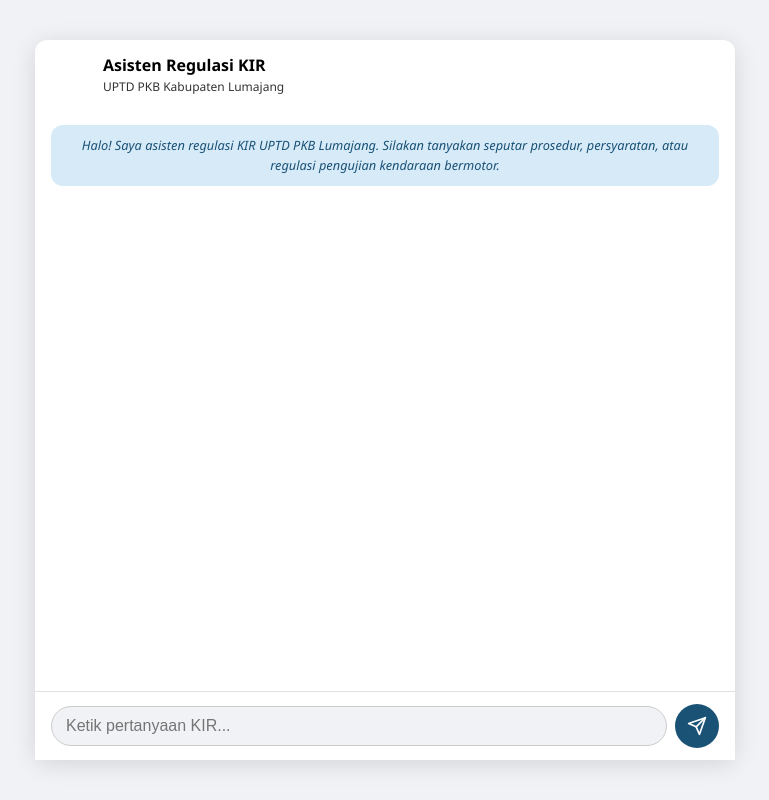
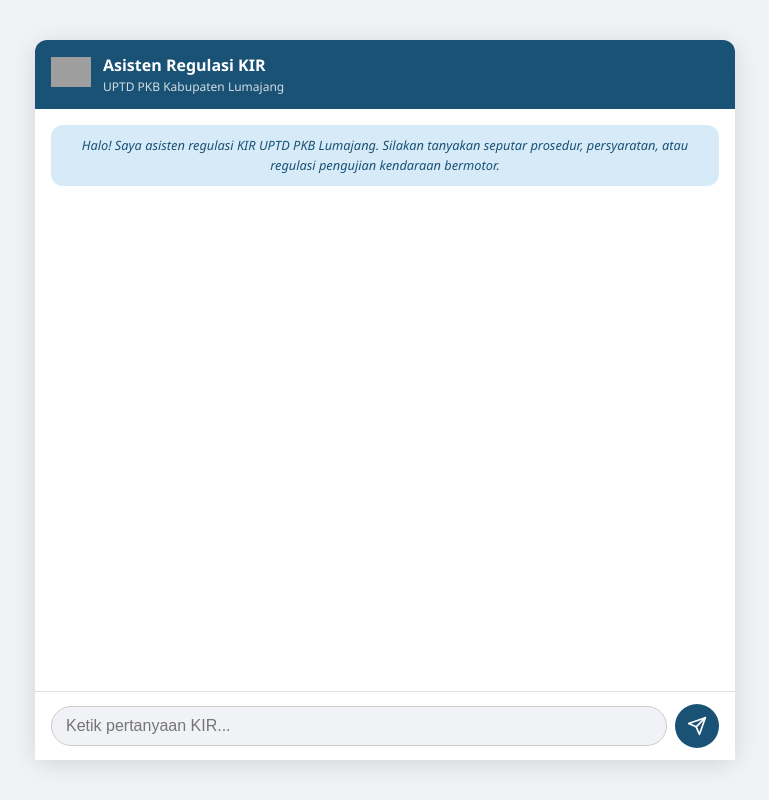
Before and after one commit to ajipgt/kir-chatbot, a website: page public/index.html in a window 1280 px wide. Shown: the whole page, without its empty margins (255-1024 px from the left). Drawn offline with Linux system fonts and the light colour scheme; grey boxes are pictures that could not be loaded.

Commit message:
Update style.css

```diff
--- a/public/style.css
+++ b/public/style.css
@@ -42,6 +42,8 @@ body {
 
 /* Header */
 .chat-header {
+  background: var(--primary);
+  color: white;
   padding: 12px 16px;
   display: flex;
   align-items: center;
@@ -54,7 +56,6 @@ body {
   width: 40px;
   height: 40px;
   object-fit: contain;
-  filter: brightness(0) invert(1); /* putihkan logo agar kontras di header biru */
 }
 
 .header-text h1 {
```
